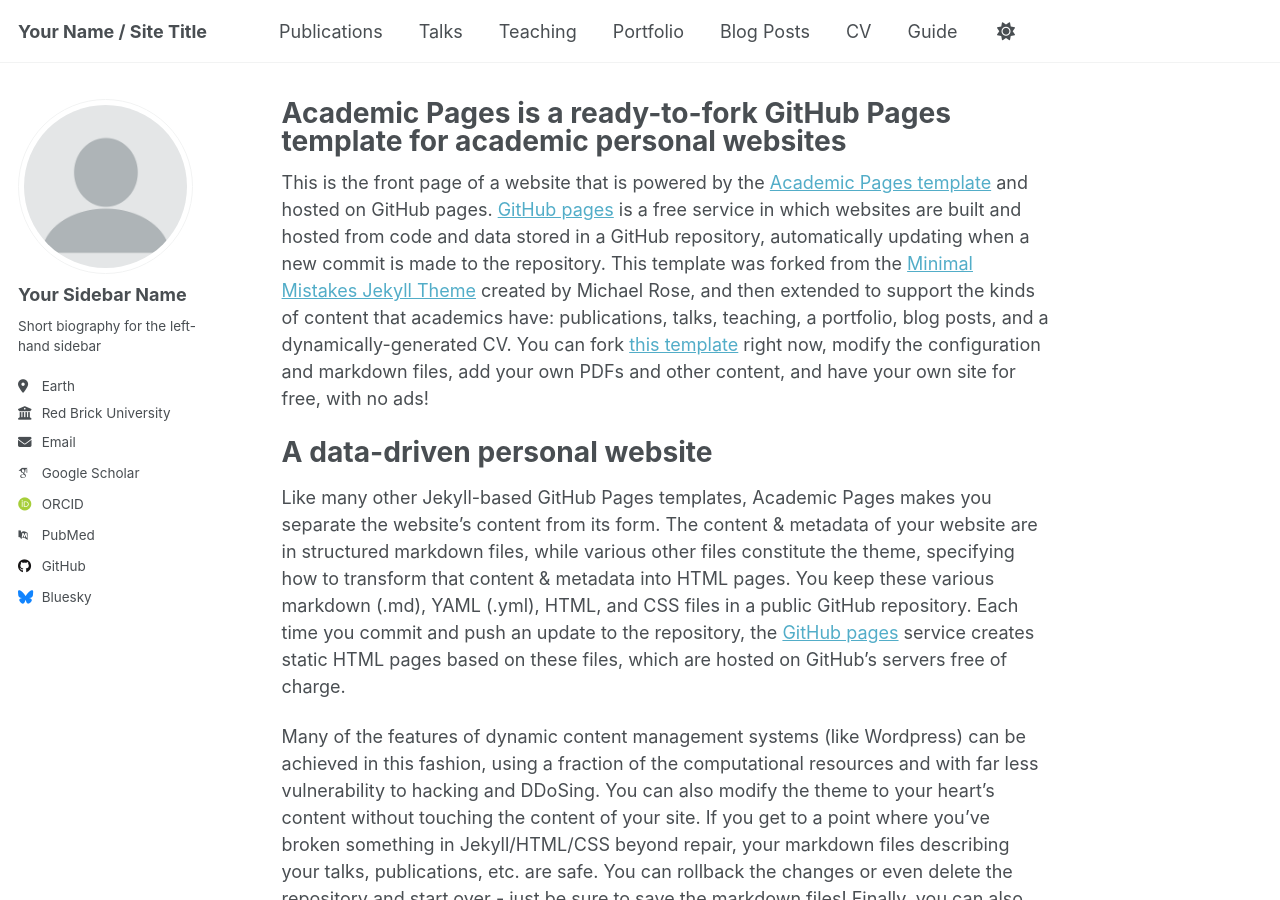
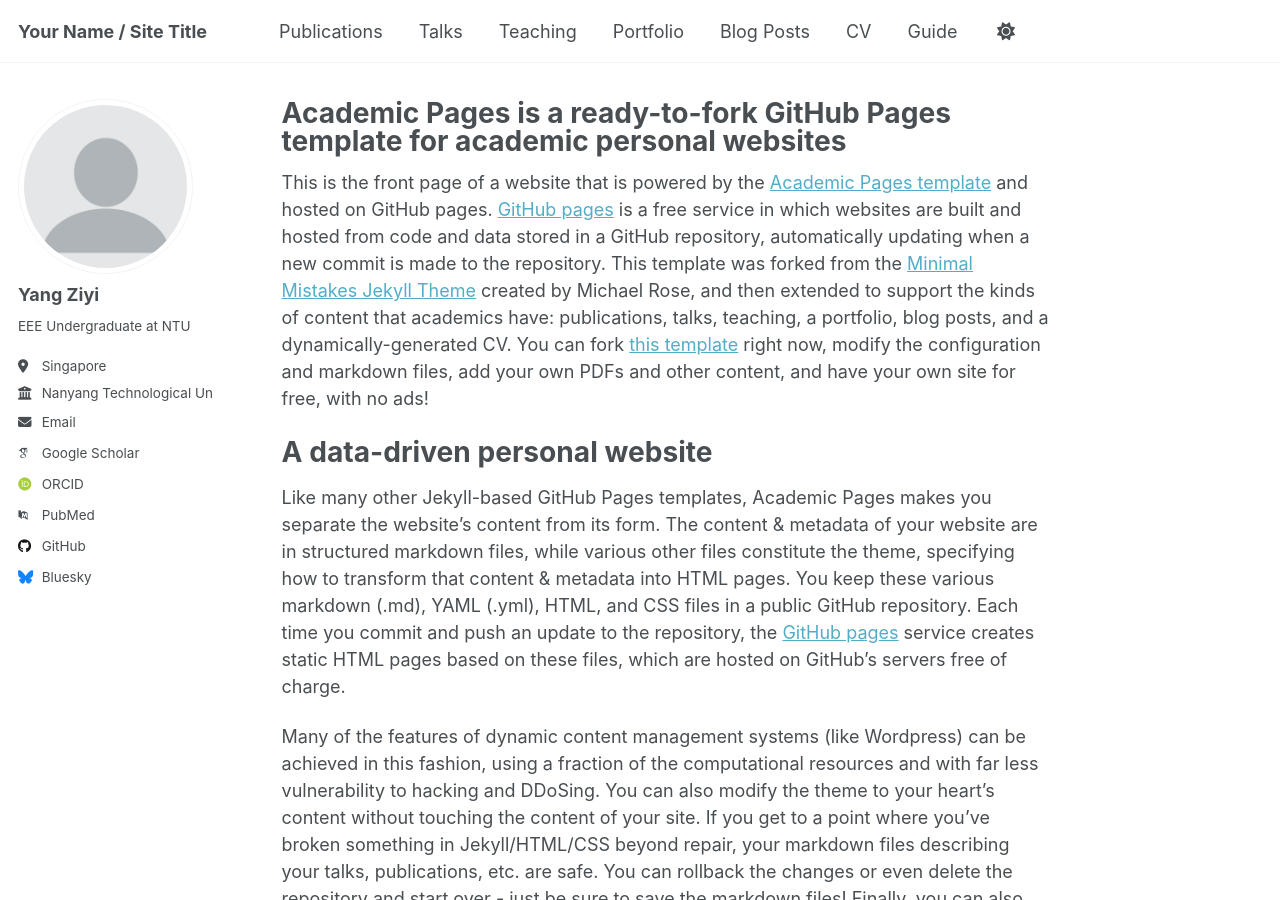
Before and after one commit to Ziyi510/Ziyi510.github.io, a Jekyll site: the page built from _pages/about.md, in a window 1280 px wide and 900 px high. Built offline with Jekyll 4.4.1, drawn with Linux system fonts in a browser that asks for light colours; some web fonts are replaced.

Commit message:
Update _config.yml

```diff
--- a/_config.yml
+++ b/_config.yml
@@ -23,13 +23,13 @@
 author:
   # Biographic information
   avatar           : "profile.png"
-  name             : "Your Sidebar Name"
-  pronouns         : # example: "she/her"
-  bio              : "Short biography for the left-hand sidebar"
-  location         : "Earth"
-  employer         : "Red Brick University"
+  name             : "Yang Ziyi"
+  # pronouns         : # example: "she/her"
+  bio              : "EEE Undergraduate at NTU"
+  location         : "Singapore"
+  employer         : "Nanyang Technological University"
   uri              : # URL
-  email            : "none@example.org"
+  email            : "zyang025@e.ntu.edu.sg"
 
   # Academic websites
   arxiv            : # URL - Update with the correct link to your profile
```
